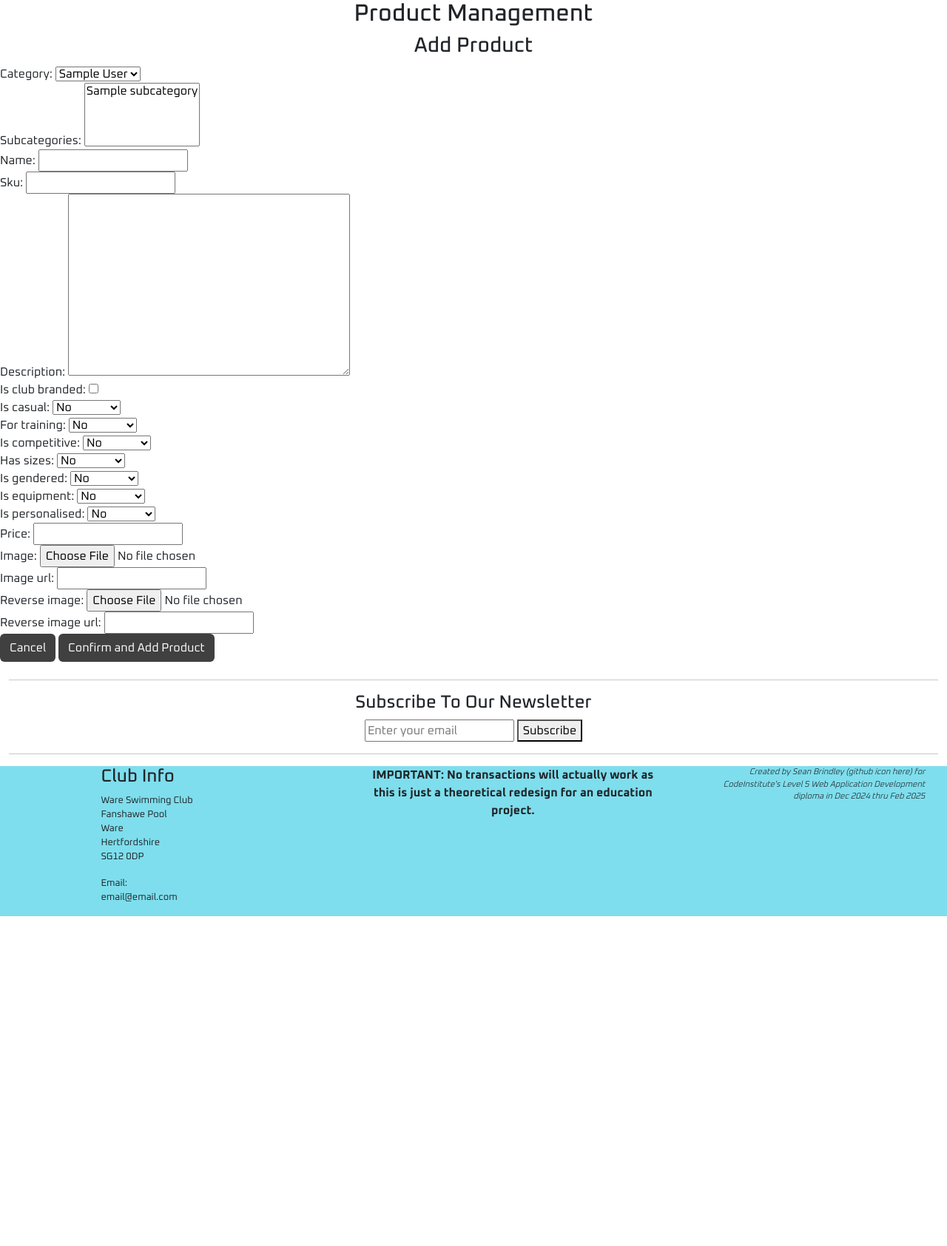
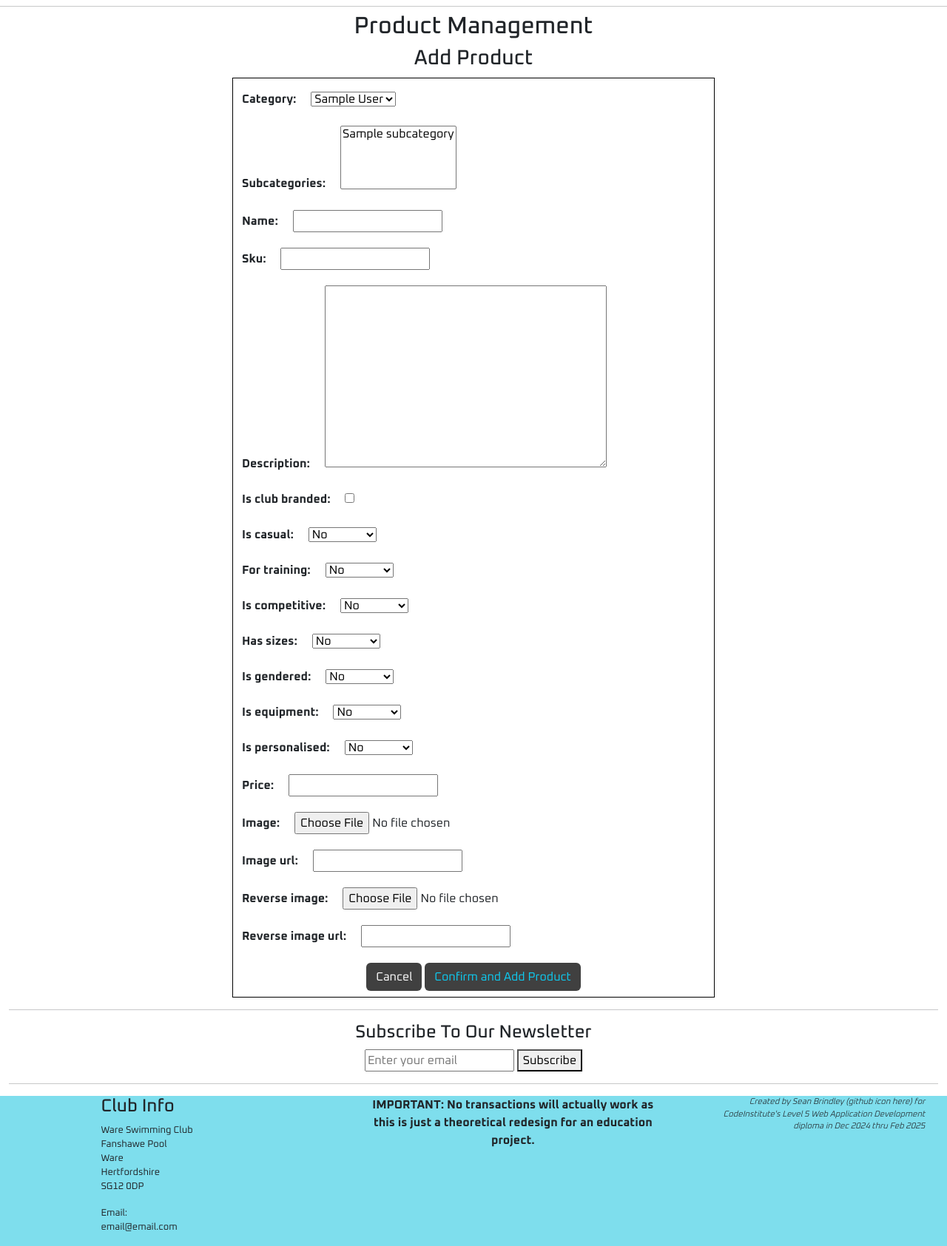
Before and after one commit to seanbrindley17/milestone-project-4, a Django app: page /add_product/ in a window 1280 px wide. Shown: the part 164-1849 px from the top of the page at 74% size. Before the commit the page ends 1403 px from the top, so only its background shows below. Run offline with Django 5.2, Linux system fonts and the light colour scheme; a user stored in the database is signed in; tables that the repository leaves empty hold one stand-in row (values such as "Sample post"); parts of the project's set-up code (start-up, migrations or seed data) failed here and were passed over; some libraries are stand-ins or nearby versions.

Commit message:
Adjust add product form, instead of the default form because I'm not using crispy fields I have added a for loop to the fields to be able to space them out better

```diff
--- a/home/templates/home/add_product.html
+++ b/home/templates/home/add_product.html
@@ -12,6 +12,7 @@
 {% endblock %}
 
 {% block content %}
+<hr class="my-2">
     <div class="row">
         <div class="col text-center">
             <h2>Product Management</h2>
@@ -20,13 +21,24 @@
     </div>
 
     <div class="row">
-        <div class="col">
+        <div class="col-6 offset-3 border border-black">
             <form action="{% url 'add_product' %}" method="POST" class="form mb-2" enctype="multipart/form-data">
                 {% csrf_token %}
-                {{ form }}
-                <div>
+                {% for field in form %}
+                    <div class="my-3">
+                        <label for="{{ field.id_for_label }}" class="form-label me-3"><strong>{{ field.label }}: </strong></label>
+                        {{ field }}
+                        {% if field.help_text %}
+                            <p class="form-text">{{ field.help_text }}</p>
+                        {% endif %}
+                        {% for error in field.error %}
+                            <div class="text-danger">{{ error }}</div>
+                        {% endfor %}
+                    </div>
+                {% endfor %}
+                <div class="text-center">
                     <a href="{% url 'home' %}" class="btn btn-black custom-button">Cancel</a>
-                    <button class="btn btn-black custom-button" type="submit">Confirm and Add Product</button>
+                    <button class="btn text-info custom-button" type="submit">Confirm and Add Product</button>
                 </div>
             </form>
         </div>
```
